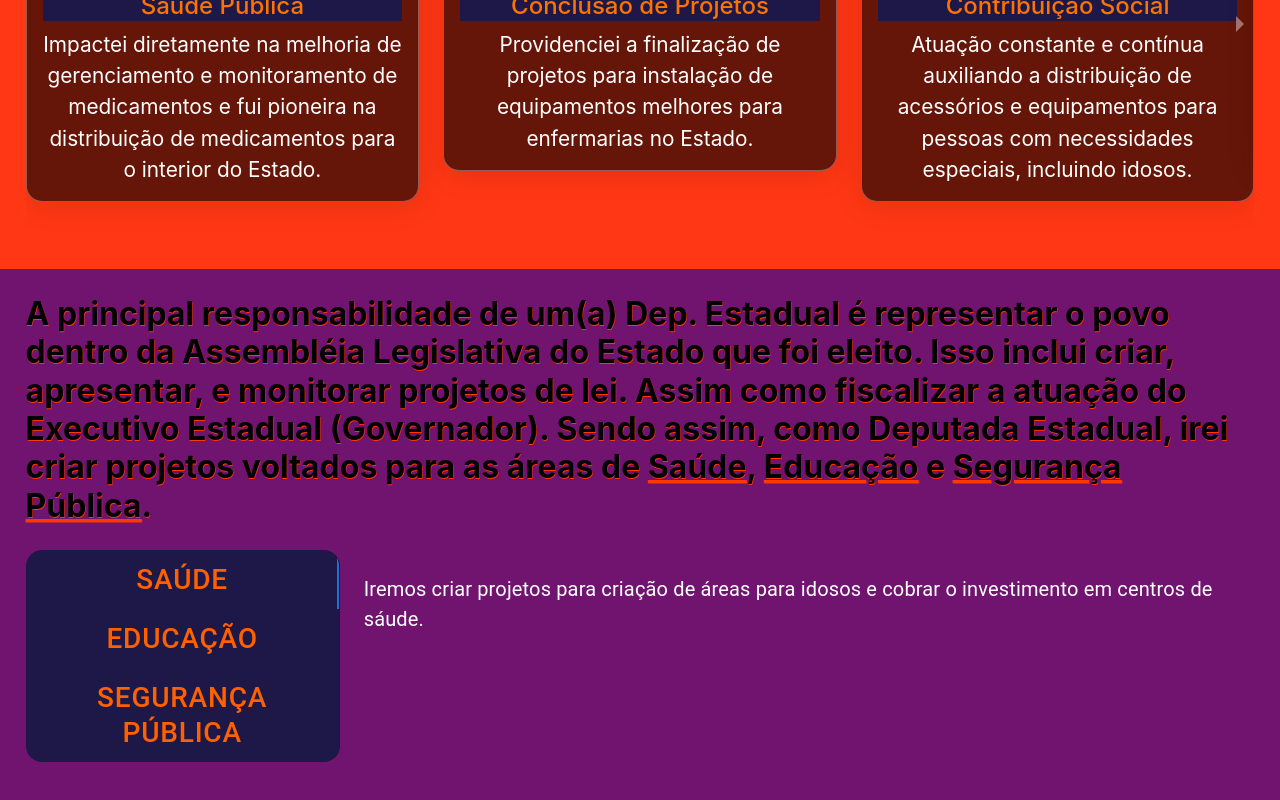
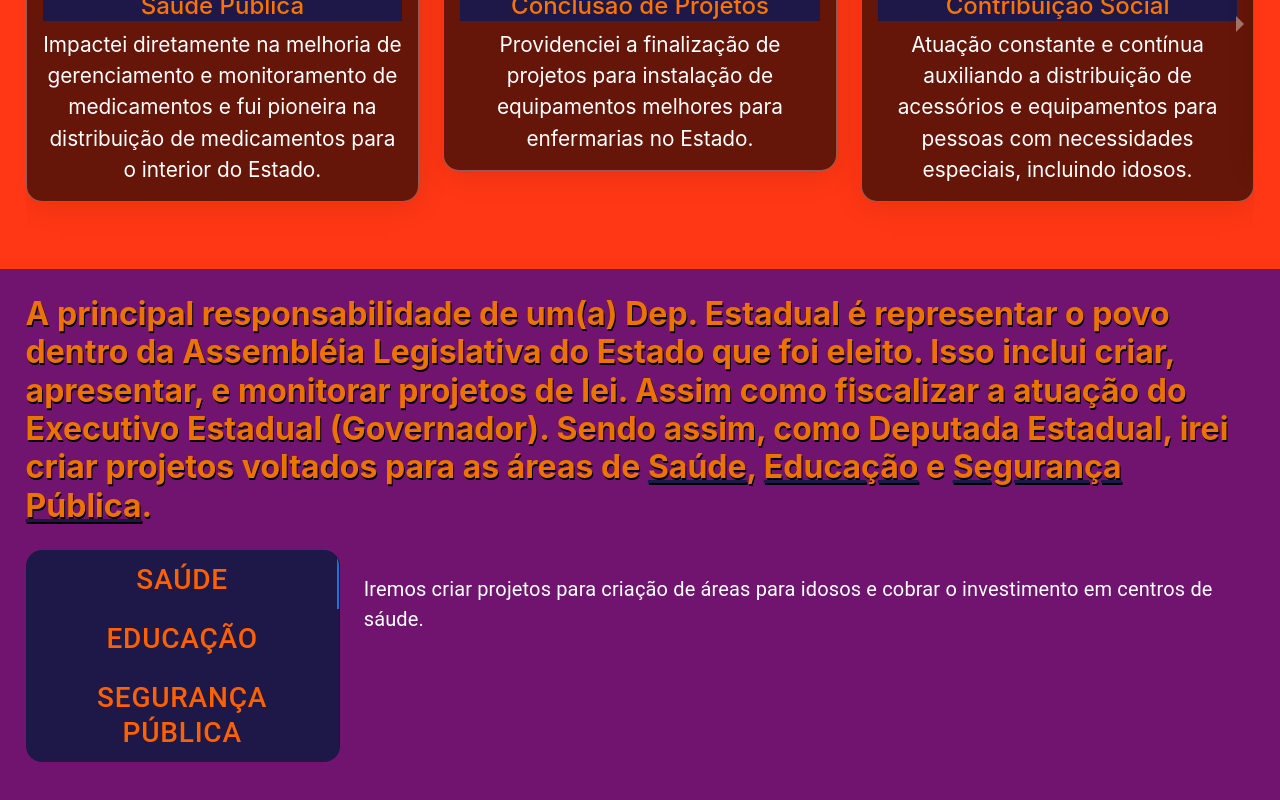
Before and after one commit to Takater/dep-mirian-moret, a React (Create React App) app: page / in a window 1280 px wide. Shown: the part 2691-3491 px from the top of the page. Built offline with nearby package versions, Linux system fonts and the light colour scheme.

Commit message:
Thu, Aug 25, 2022, 9:50 PM +00:00

```diff
--- a/src/App.css
+++ b/src/App.css
@@ -130,15 +130,15 @@ li>a {
 }
 
 #propostas>h3 {
-  color: #000;
-  text-shadow: 0.5px 0.5px #ff3700;
+  color: #ec7300;
+  text-shadow: 1px 2px #000;
   font-weight: bold;
   font-size: 200%;
   margin-bottom: 2%;
 }
 
 #propostas>h3>span {
-  text-decoration: underline #ff3700;
+  text-decoration: underline #1e1848;
 }
 
 .tab-label {
```
